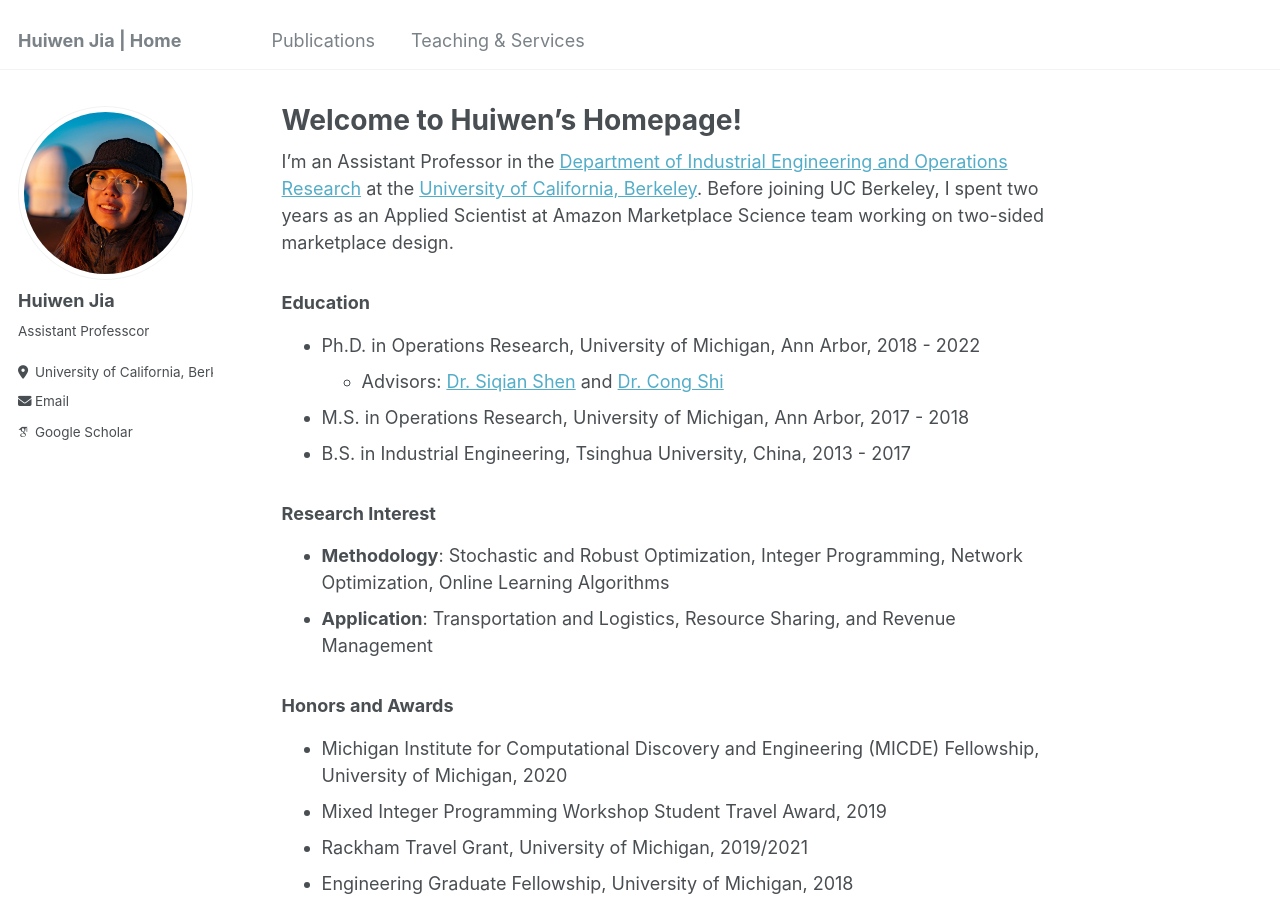
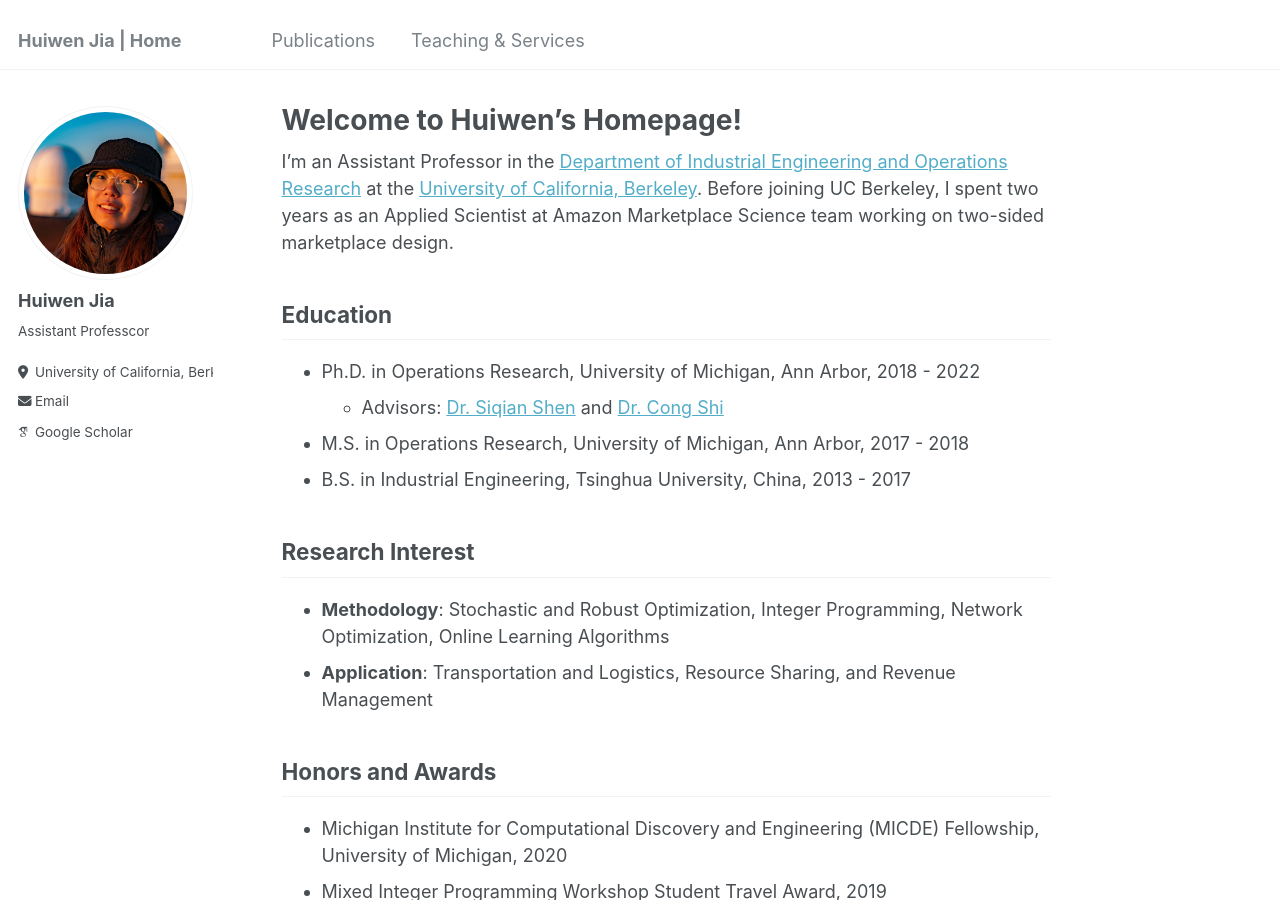
Before and after one commit to huiwen-j/huiwen-j.github.io, a Jekyll site: the page built from _pages/about.md, in a window 1280 px wide and 900 px high. Built offline with Jekyll 4.4.1, drawn with Linux system fonts in a browser that asks for light colours; some web fonts are replaced.

```diff
--- a/_pages/about.md
+++ b/_pages/about.md
@@ -9,17 +9,17 @@ redirect_from:
 
 I'm an Assistant Professor in the [Department of Industrial Engineering and Operations Research](https://ieor.berkeley.edu/) at the [University of California, Berkeley](https://www.berkeley.edu/). Before joining UC Berkeley, I spent two years as an Applied Scientist at Amazon Marketplace Science team working on two-sided marketplace design.
 
-### Education
+## Education
 - Ph.D. in Operations Research, University of Michigan, Ann Arbor, 2018 - 2022
   * Advisors: [Dr. Siqian Shen](https://websites.umich.edu/~siqian/index.html) and [Dr. Cong Shi](https://congshi-research.github.io/)
 - M.S. in Operations Research, University of Michigan, Ann Arbor, 2017 - 2018
 - B.S. in Industrial Engineering, Tsinghua University, China, 2013 - 2017
 
-### Research Interest
+## Research Interest
 - **Methodology**: Stochastic and Robust Optimization, Integer Programming, Network Optimization, Online Learning Algorithms
 - **Application**: Transportation and Logistics, Resource Sharing, and Revenue Management
 
-### Honors and Awards
+## Honors and Awards
 - Michigan Institute for Computational Discovery and Engineering (MICDE) Fellowship, University of Michigan, 2020
 - Mixed Integer Programming Workshop Student Travel Award, 2019
 * Rackham Travel Grant, University of Michigan, 2019/2021
```
